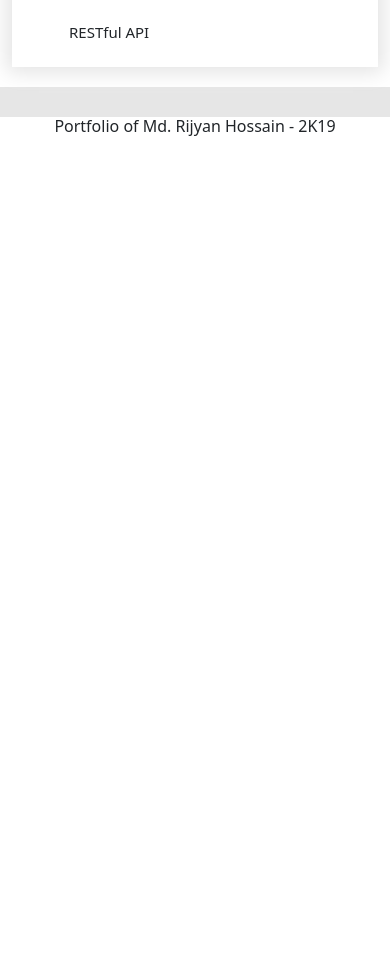
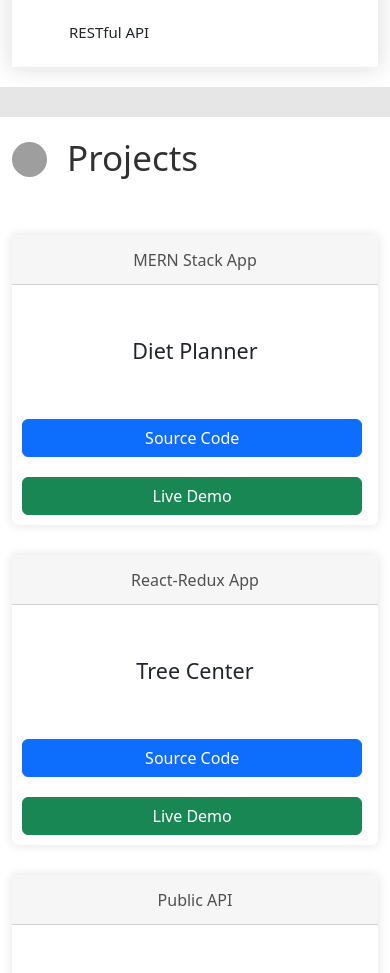
Before and after one commit to Rijwan-Hossain/responsive-design, a Next.js app: page / in a window 390 px wide. Shown: the part 1024-1997 px from the top of the page. Before the commit the page ends 1169 px from the top, so only its background shows below. Built offline with nearby package versions, Linux system fonts and the light colour scheme; grey boxes are pictures that could not be loaded.

Commit message:
projects done

```diff
--- a/components/Home/Home.js
+++ b/components/Home/Home.js
@@ -2,6 +2,7 @@ import React from 'react'
 import './home.scss'
 import Info from './Info'
 import Skills from './Skills'
+import Projects from './Projects'
 
 function Home() {
     return (
@@ -11,6 +12,8 @@ function Home() {
             <div style={{height: '30px'}}></div>
             <Skills />
             <div style={{height: '30px'}}></div>
+            <Projects />
+            <div style={{height: '30px'}}></div>
         </div>
     )
 }
--- /dev/null
+++ b/components/Home/Projects.js
@@ -0,0 +1,119 @@
+import React from 'react'
+import './project.scss'
+import '../../node_modules/bootstrap/dist/css/bootstrap.min.css'
+
+function Projects() {
+    return (
+        <div className="container projectContainer">
+            <div className="d-flex mb-5">
+                <img src="/static/images/projects.png" alt="logo"/>
+                <h1>Projects</h1>
+            </div>
+
+            <div className="projects" style={{marginBottom: '30px'}}>
+                <div className="project1">
+                    <p style={{
+                        background: 'rgb(246 246 246)',
+                        height: '50px',
+                        lineHeight: '50px',
+                        textAlign: 'center',
+                        color: 'rgb(80 80 80)',
+                        borderBottom: '1px solid rgb(210 210 210)'
+                    }}>
+                        MERN Stack App
+                    </p>
+                    <h4 style={{
+                        height: '100px',
+                        lineHeight: '100px',
+                        textAlign: 'center'
+                    }}>
+                        Diet Planner
+                    </h4>
+                    <a
+                        className="sc btn btn-primary"
+                        target="_blank"
+                        href="https://github.com/Rijwan-Hossain/Diet-Planner">
+                        Source Code
+                    </a>
+                    <a
+                        className="sc btn btn-success"
+                        target="_blank"
+                        href="https://my-diet-planner.herokuapp.com/">
+                        Live Demo
+                    </a>
+                </div>
+
+
+
+
+                <div className="project2">
+                    <p style={{
+                        background: 'rgb(246 246 246)',
+                        height: '50px',
+                        lineHeight: '50px',
+                        textAlign: 'center',
+                        color: 'rgb(80 80 80)',
+                        borderBottom: '1px solid rgb(210 210 210)'
+                    }}>
+                        React-Redux App
+                    </p>
+                    <h4 style={{
+                        height: '100px',
+                        lineHeight: '100px',
+                        textAlign: 'center'
+                    }}>
+                        Tree Center
+                    </h4>
+                    <a
+                        className="sc btn btn-primary"
+                        target="_blank"
+                        href="https://github.com/Rijwan-Hossain/Tree-Center/tree/master/tree">
+                        Source Code
+                    </a>
+                    <a
+                        className="sc btn btn-success"
+                        target="_blank"
+                        href="https://eloquent-mirzakhani-5f5c99.netlify.com/">
+                        Live Demo
+                    </a>
+                </div>
+
+
+
+                <div className="project3">
+                <p style={{
+                        background: 'rgb(246 246 246)',
+                        height: '50px',
+                        lineHeight: '50px',
+                        textAlign: 'center',
+                        color: 'rgb(80 80 80)',
+                        borderBottom: '1px solid rgb(210 210 210)'
+                    }}>
+                        Public API
+                    </p>
+                    <h4 style={{
+                        minHeight: '100px',
+                        lineHeight: '100px',
+                        textAlign: 'center'
+                    }}>
+                        Github Profile Finder
+                    </h4>
+                    <a
+                        className="sc btn btn-primary"
+                        target="_blank"
+                        href="https://github.com/Rijwan-Hossain/Github-Profile-Finder">
+                        Source Code
+                    </a>
+                    <a
+                        className="sc btn btn-success"
+                        target="_blank"
+                        href="https://cocky-dubinsky-b41c1f.netlify.com/">
+                        Live Demo
+                    </a>
+                </div>
+            </div>
+        </div>
+    )
+}
+
+export default Projects;
--- /dev/null
+++ b/components/Home/project.scss
@@ -0,0 +1,179 @@
+* {
+    padding: 0px;
+    margin: 0px;
+    outline: 0px;
+ }
+
+
+.projectContainer {
+    background: rgb(255, 255, 255);
+    padding: 80px;
+}
+
+
+.projectContainer img {
+    height: 50px;
+    width: 50px;
+    position: relative;
+    left: 0px;
+    top: 5px;
+    box-shadow: 0px 0px 0px 0px;
+}
+
+.projectContainer h1 {
+    position: relative;
+    left: 20px;
+    font-size: 50px;
+    color: rgb(49, 49, 49);
+}
+
+.projects {
+    display: grid;
+    grid-template-columns: 1fr 1fr 1fr;
+    grid-template-areas:
+       "pro1 pro2 pro3";
+    grid-column-gap: 30px;
+    grid-row-gap: 30px;
+}
+
+.projects .project1 {
+    grid-area: pro1;
+    box-shadow: 0px 0px 10px 5px rgb(235, 235, 235);
+    border-radius: 2%;
+    .sc {
+        width: 92%;
+        margin: 10px;
+    }
+    .ld {
+        width: 92%;
+        margin: 0px 10px 10px;
+    }
+}
+
+
+
+.projects .project2 {
+    grid-area: pro2;
+    box-shadow: 0px 0px 10px 5px rgb(235, 235, 235);
+    border-radius: 2%;
+    .sc {
+        width: 92%;
+        margin: 10px;
+    }
+    .ld {
+        width: 92%;
+        margin: 0px 10px 10px;
+    }
+}
+
+
+
+.projects .project3 {
+    grid-area: pro3;
+    box-shadow: 0px 0px 10px 5px rgb(235, 235, 235);
+    border-radius: 2%;
+    .sc {
+        width: 92%;
+        margin: 10px;
+    }
+    .ld {
+        width: 92%;
+        margin: 0px 10px 10px;
+    }
+}
+
+
+
+
+@media screen and (max-width: 1000px) {
+    .projects {
+        display: grid;
+        grid-template-columns: 1fr 1fr;
+        grid-template-rows: 1fr 1fr;
+        grid-template-areas:
+           "pro1 pro2"
+           "pro3 .";
+    }
+
+    .projects .project1 {
+        grid-area: pro1;
+    }
+    .projects .project2 {
+        grid-area: pro2;
+    }
+    .projects .project3 {
+        grid-area: pro3;
+    }
+
+}
+
+
+
+@media screen and (max-width: 800px) {
+    .projectContainer {
+        background: rgb(255, 255, 255);
+        padding: 20px;
+    }
+    .projectContainer h1 {
+        // left: 20px;
+        font-size: 35px;
+    }
+    .projectContainer img {
+        height: 35px;
+        width: 35px;
+    }
+    .projects {
+        display: grid;
+        grid-template-columns: 1fr;
+        grid-template-rows: 1fr 1fr 1fr;
+        grid-template-areas:
+           "pro1"
+           "pro2"
+           "pro3";
+    }
+
+    .projects .project1 {
+        grid-area: pro1;
+        box-shadow: 0px 0px 10px 2px rgb(235, 235, 235);
+        .sc {
+            width: 93%;
+            margin: 10px;
+        }
+        .ld {
+            width: 93%;
+            margin: 0px 10px 10px;
+        }
+    }
+    .projects .project2 {
+        grid-area: pro2;
+        box-shadow: 0px 0px 10px 2px rgb(235, 235, 235);
+        .sc {
+            width: 93%;
+            margin: 10px;
+        }
+        .ld {
+            width: 93%;
+            margin: 0px 10px 10px;
+        }
+    }
+    .projects .project3 {
+        grid-area: pro3;
+        box-shadow: 0px 0px 10px 2px rgb(235, 235, 235);
+        .sc {
+            width: 93%;
+            margin: 10px;
+        }
+        .ld {
+            width: 93%;
+            margin: 0px 10px 10px;
+        }
+    }
+
+}
+
+// @media screen and (max-width: 400px) {
+//     .projects .project3 h4 {
+//         height: 150px;
+//         line-height: 150px;
+//     }
+// }
--- a/components/Home/skills.scss
+++ b/components/Home/skills.scss
@@ -29,10 +29,10 @@
 }
 
 .skillContainer #skillul li:hover {
-    transition: all .5s;
-    box-shadow: 0px 0px 20px 5px rgb(226, 226, 226);
-    color: rgb(7, 119, 206);
-    font-size: 17px;
+    transition: all .3s;
+    box-shadow: 0px 0px 30px 3px rgb(230, 230, 230);
+    color: rgb(11, 104, 175);
+    // font-size: 17px;
 }
 
 
@@ -42,7 +42,7 @@
 
 .skillContainer .pro {
     background: rgb(255, 255, 255);
-    box-shadow: 0px 0px 20px 5px rgb(226, 226, 226);
+    box-shadow: 0px 0px 20px 3px rgb(226, 226, 226);
     padding: 80px;
 }
 
@@ -63,19 +63,6 @@
     font-size: 20px;
 }
 
-
-// .skillContainer .pro ul li:nth-child(1) {
-//     color: rgb(25, 179, 158);
-// }
-// .skillContainer .pro ul li:nth-child(2) {
-//     color: rgb(25, 179, 158);
-// }
-// .skillContainer .pro ul li:nth-child(5) {
-//     color: rgb(25, 179, 158);
-// }
-// .skillContainer .pro ul li:nth-child(6) {
-//     color: rgb(25, 179, 158);
-// }
 
 
 
@@ -120,25 +107,6 @@
     .skillContainer h1 {
         font-size: 40px;
     }
-
-    // .skillContainer .pro ul li:nth-child(1) {
-    //     color: rgb(25, 179, 158);
-    // }
-    // .skillContainer .pro ul li:nth-child(2) {
-    //     color: black;
-    // }
-    // .skillContainer .pro ul li:nth-child(3) {
-    //     color: rgb(25, 179, 158);
-    // }
-    // .skillContainer .pro ul li:nth-child(5) {
-    //     color: rgb(25, 179, 158);
-    // }
-    // .skillContainer .pro ul li:nth-child(6) {
-    //     color: black;
-    // }
-    // .skillContainer .pro ul li:nth-child(7) {
-    //     color: rgb(25, 179, 158);
-    // }
 }
 
 
```
Also changed, not shown: static/images/projects.png (added).
